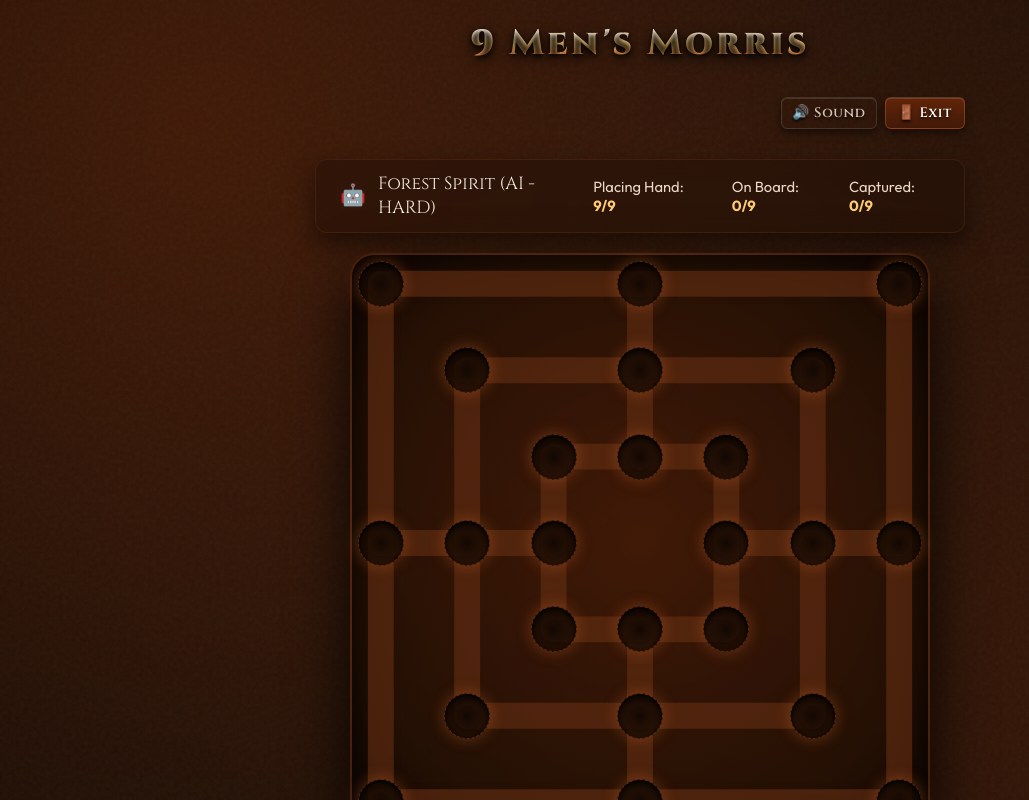
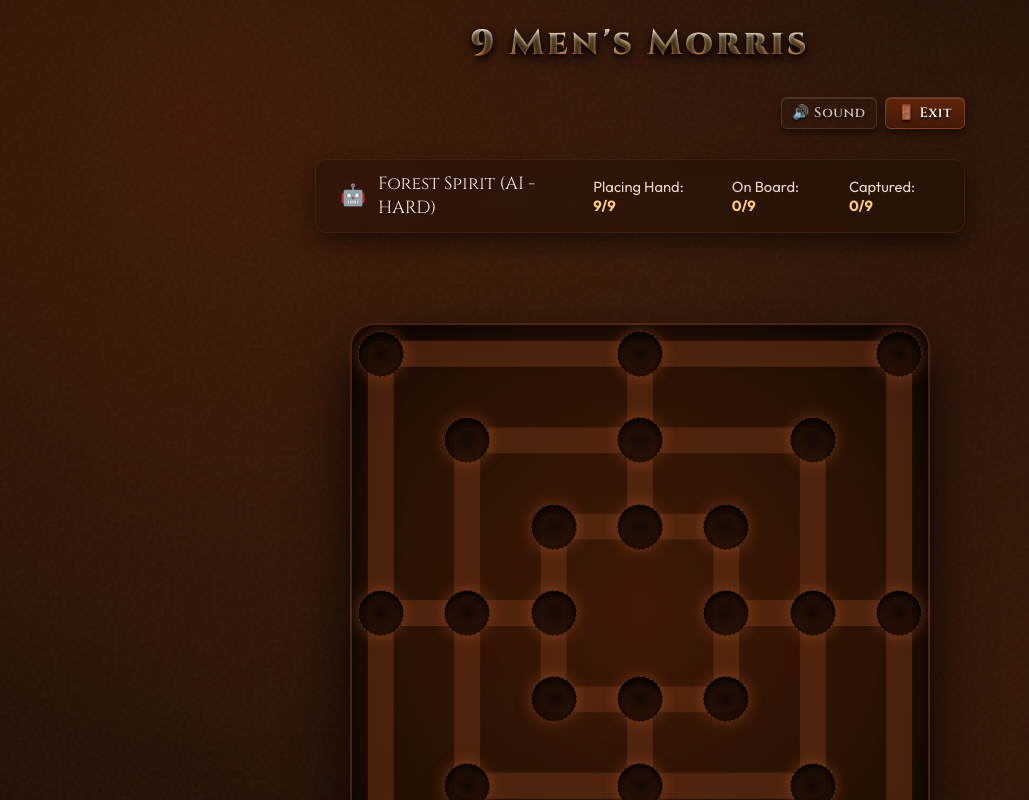
Before and after one commit to irohitkushwaha/tigrarh, a Next.js app: page /play/ai in a window 1280 px wide. Shown: the top 800 px of the page, without its empty margins (0-1029 px from the left). Built offline with nearby package versions, Linux system fonts and the light colour scheme.

Commit message:
Layout: Add 70px padding top/bottom to the board-outer-container

```diff
--- a/src/app/globals.css
+++ b/src/app/globals.css
@@ -271,6 +271,7 @@ h1, h2, h3, h4, h5, h6 {
   position: relative;
   min-height: 500px;
   width: 100%;
+  padding: 70px 0;
 }
 
 .board-wrapper {
```
